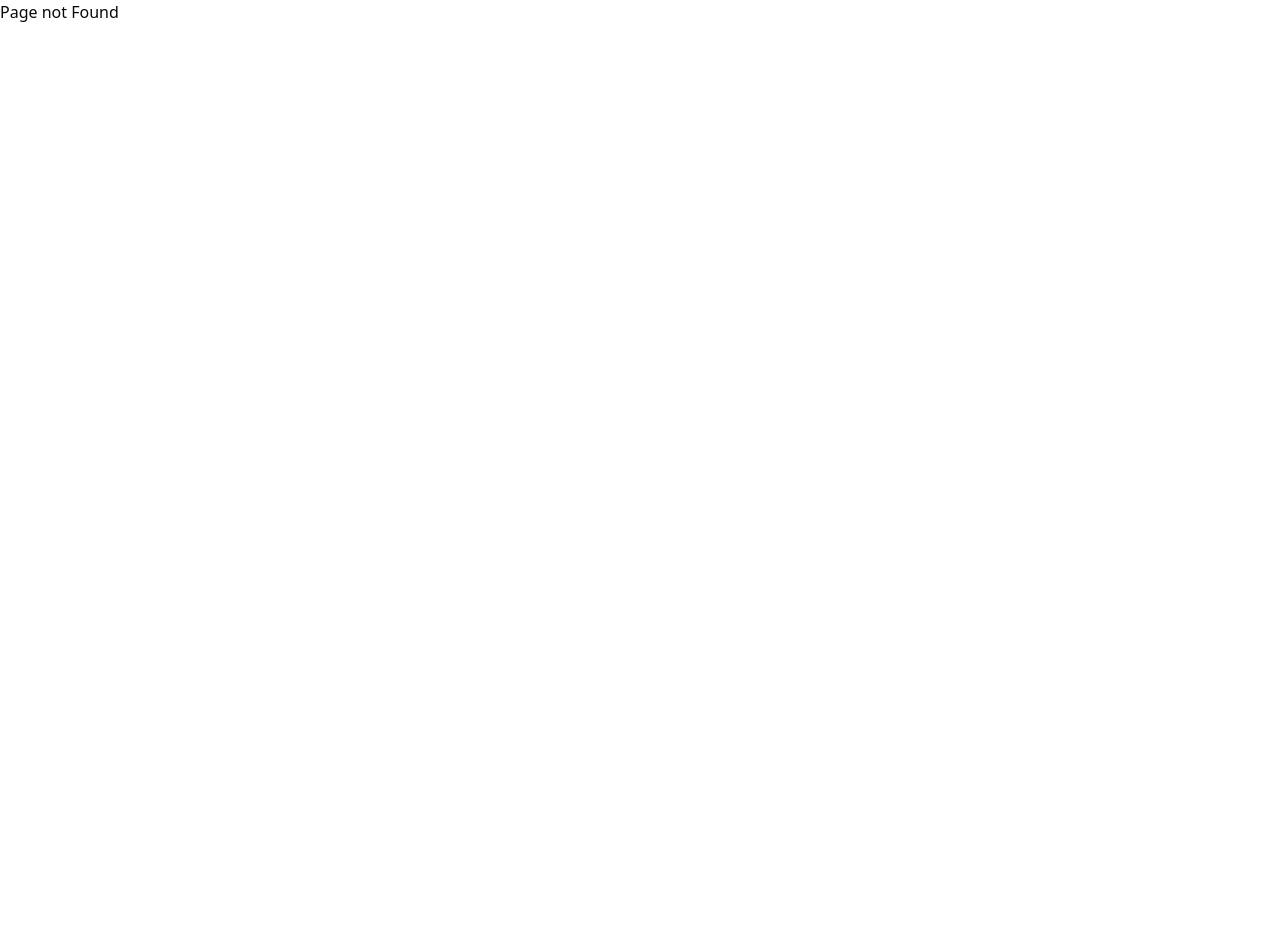
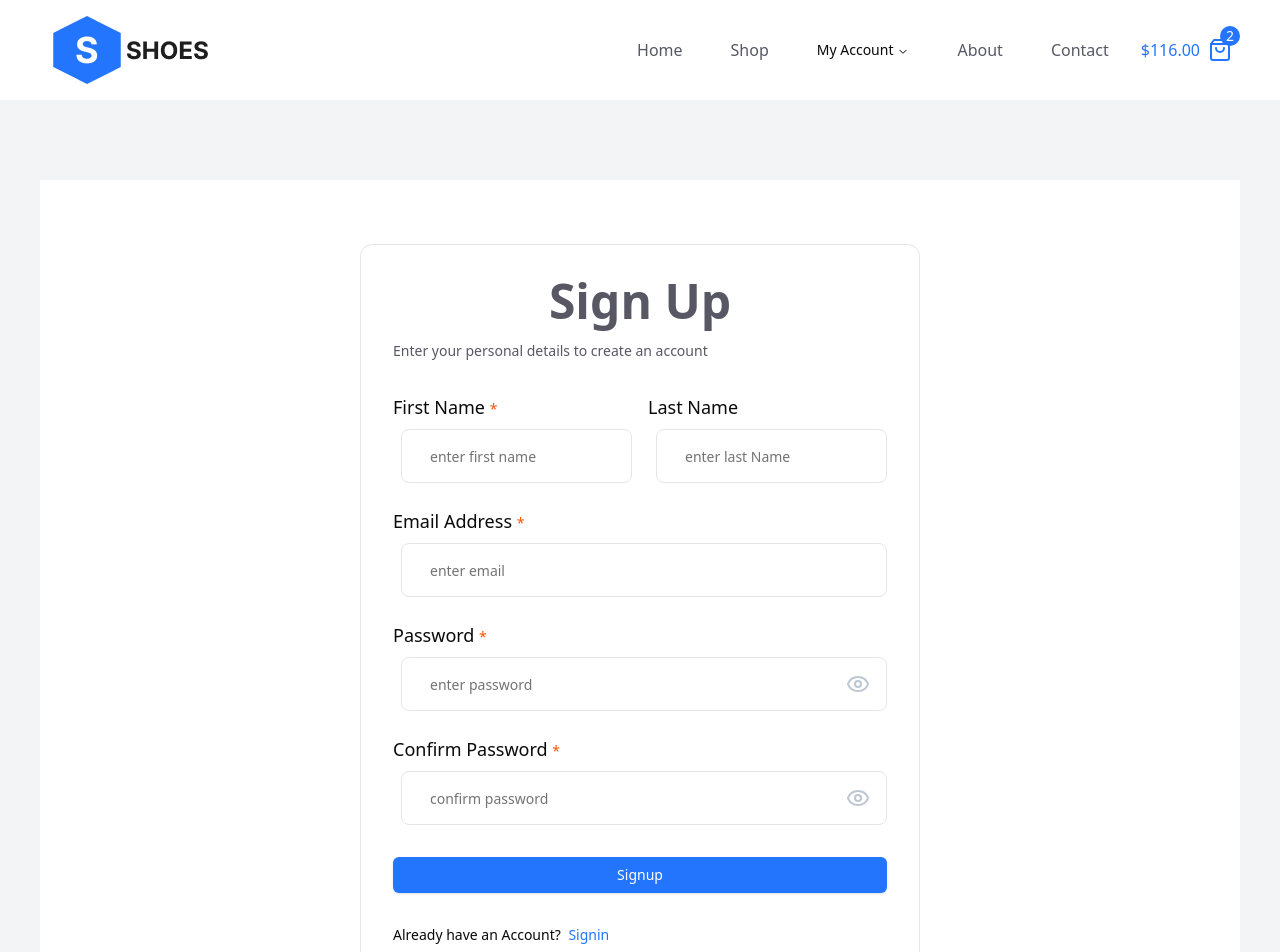
Before and after one commit to baliddeki/ovo-frontend, a React (Vite) app: page /signup in a window 1280 px wide. Before the commit this address had no page. Shown: the top 952 px of the page. Before the commit the page ends 800 px from the top, so only its background shows below. Built offline with nearby package versions, Linux system fonts and the light colour scheme.

Commit message:
fixed auth pages

```diff
--- a/src/App.tsx
+++ b/src/App.tsx
@@ -43,6 +43,8 @@ function App() {
              <Route path={"product/:productId"} element={<UserProduct />}/>
              <Route path={"contact"} element={<Contact />}/>
              <Route path={"cart"} element={<Cart/>}/>
+             <Route path={"signin"} element={<SignIn />}/>
+             <Route path={"signup"} element={<SignUp />}/>
          </Route>
          <Route path={"/admin"} element={<Admin />}>
              <Route index element={<AdminHome />}/>
--- a/src/components/user-components/UserHeader.tsx
+++ b/src/components/user-components/UserHeader.tsx
@@ -12,6 +12,7 @@ import {
     NavigationMenuList,
     NavigationMenuTrigger,
 } from "@/components/ui/navigation-menu"
+import {FaChevronRight} from "react-icons/fa";
 
 
 const UserHeader = ()=>{
@@ -99,14 +100,14 @@ const UserHeader = ()=>{
                     </Link>
 
                     <ul className={"group"}>
-                        <li onClick={()=>handleActiveBar("my-account")} >
+                        <li onClick={()=>handleActiveBar("my-account")} className={'flex items-center justify-between gap-4 group'}>
                             <Link
                                 to={'/account-details'}
-                                className={`${activeBar === "my-account" || path === "/my-account" ? "text-green-5 " : "text-blue-5"} hover:text-green-5 `}
+                                className={`${activeBar === "my-account" || path === "/my-account" ? "text-green-5 " : "text-blue-5"} group-hover:text-green-5 `}
                             >
                                 My Account
                             </Link>
-
+                            <FaChevronRight className={'group-hover:text-green-5 text-blue-5 group-hover:rotate-90 duration-300'}/>
                         </li>
                         <ul className={"max-h-0 overflow-hidden group-hover:max-h-[14rem] ml-4 duration-300"}>
                             <div className={'py-2 vertical-spacing gap-2'}>
--- a/src/pages/auth/sign-in.tsx
+++ b/src/pages/auth/sign-in.tsx
@@ -23,11 +23,14 @@ const SignIn = ()=>{
     }
     return (
         <>
-            <div className={"max-w-[35rem] w-full p-8 vertical-spacing bg-white rounded-xl shadow-lg shadow-gray-200 mx-auto"}>
-                <h3 className={"text-2xl font-bold"}>Login to account</h3>
+            <div className={"md:min-h-[calc(100vh-6.25rem)] w-screen pb-16 section inline-padding flex flex-col bg-[#F2F4F6]"}>
+                <div className={"bg-white max-w-[75rem] w-full p-6 md:p-16 mx-auto mt-16"}>
+                    <div className={"max-w-[35rem] w-full p-8 vertical-spacing bg-white rounded-xl border mx-auto"}>
+                        <h3 className={"text-2xl md:text-5xl font-extrabold md:text-center text-gray-8"}>Sign in</h3>
                         <p className={"text-gray-8 text-sm"}>Enter your email and password to login</p>
                         <Form {...form}>
-                    <form onSubmit={form.handleSubmit(submitForm)} className={"w-full vertical-spacing gap-6 mt-4"}>
+                            <form onSubmit={form.handleSubmit(submitForm)}
+                                  className={"w-full vertical-spacing gap-6 mt-4"}>
                                 <FormField
                                     control={form.control}
                                     name={"email"}
@@ -70,9 +73,12 @@ const SignIn = ()=>{
                                                         className={"outline-none border-none ring-0 shadow-none bg-none focus-visible:ring-0"}
                                                     />
                                                     {
-                                                showPassword ? <button type={"button"} onClick={handleShowPassword}><LuEyeOff
+                                                        showPassword ?
+                                                            <button type={"button"} onClick={handleShowPassword}>
+                                                                <LuEyeOff
                                                                     className={"text-2xl text-gray-3"}/></button> :
-                                                    <button type={"button"} onClick={handleShowPassword}><LuEye className={"text-2xl text-gray-3"}/>
+                                                            <button type={"button"} onClick={handleShowPassword}><LuEye
+                                                                className={"text-2xl text-gray-3"}/>
                                                             </button>
                                                     }
                                                 </div>
@@ -93,14 +99,20 @@ const SignIn = ()=>{
                                             Keep me signed in
                                         </label>
                                     </div>
-                            <Link to={"/auth/password-reset"} className={"text-sm text-blue-5"}>Forgot Password?</Link>
+                                    <Link to={"/auth/password-reset"} className={"text-sm text-blue-5"}>Forgot
+                                        Password?</Link>
                                 </div>
                             </form>
 
-                    <Button className={"bg-blue-5 text-white mt-4 hover:bg-blue-400 duration-300"}>Signin</Button>
+                            <Button
+                                className={"bg-blue-5 text-white mt-4 hover:bg-blue-400 duration-300"}>Signin</Button>
                         </Form>
                         <div className={"mt-4"}>
-                    <p className={"text-sm"}>You do not have an account yet? <Link to={"/auth/signup"} className={"ml-1 text-blue-5"}>Signup</Link></p>
+                            <p className={"text-sm"}>You do not have an account yet? <Link to={"/auth/signup"}
+                                                                                           className={"ml-1 text-blue-5"}>Signup</Link>
+                            </p>
+                        </div>
+                    </div>
                 </div>
             </div>
         </>
--- a/src/pages/auth/sign-up.tsx
+++ b/src/pages/auth/sign-up.tsx
@@ -25,8 +25,11 @@ const SignUp = ()=>{
     }
     return (
     <>
-            <div className={"max-w-[35rem] w-full p-8 vertical-spacing bg-white rounded-xl shadow-lg shadow-gray-200 mx-auto"}>
-                <h3 className={"text-2xl font-bold"}>Create an account</h3>
+        <div className={"md:min-h-[calc(100vh-6.25rem)] w-screen pb-16 section inline-padding flex flex-col bg-[#F2F4F6]"}>
+            <div className={"bg-white max-w-[75rem] w-full p-6 md:p-16 mx-auto mt-16"}>
+                <div
+                    className={"max-w-[35rem] w-full p-8 vertical-spacing bg-white rounded-xl border shadow-gray-200 mx-auto"}>
+                    <h3 className={"text-2xl md:text-5xl font-extrabold md:text-center text-gray-8"}>Sign Up</h3>
                     <p className={"text-gray-8 text-sm"}>Enter your personal details to create an account</p>
                     <Form {...form}>
                         <form onSubmit={form.handleSubmit(submitForm)} className={"w-full vertical-spacing mt-4 gap-6"}>
@@ -36,7 +39,8 @@ const SignUp = ()=>{
                                     name={"firstName"}
                                     render={({field}) => (
                                         <FormItem>
-                                        <FormLabel className={"text-lg"}>First Name <span className={"text-sm text-orange-5"}>*</span>
+                                            <FormLabel className={"text-lg"}>First Name <span
+                                                className={"text-sm text-orange-5"}>*</span>
                                             </FormLabel>
                                             <FormControl>
                                                 <div className={"md:ml-2 border-[1px] rounded-lg px-4 py-2"}>
@@ -81,7 +85,8 @@ const SignUp = ()=>{
                                 name={"email"}
                                 render={({field}) => (
                                     <FormItem>
-                                    <FormLabel className={"text-lg"}>Email Address <span className={"text-sm text-orange-5"}>*</span>
+                                        <FormLabel className={"text-lg"}>Email Address <span
+                                            className={"text-sm text-orange-5"}>*</span>
                                         </FormLabel>
                                         <FormControl>
                                             <div className={"md:ml-2 border-[1px] rounded-lg px-4 py-2"}>
@@ -104,7 +109,8 @@ const SignUp = ()=>{
                                 name={"password"}
                                 render={({field}) => (
                                     <FormItem>
-                                    <FormLabel className={"text-lg"}>Password <span className={"text-sm text-orange-5"}>*</span>
+                                        <FormLabel className={"text-lg"}>Password <span
+                                            className={"text-sm text-orange-5"}>*</span>
                                         </FormLabel>
                                         <FormControl>
                                             <div
@@ -116,9 +122,11 @@ const SignUp = ()=>{
                                                     className={"outline-none border-none ring-0 shadow-none bg-none focus-visible:ring-0"}
                                                 />
                                                 {
-                                                showPassword ? <button type={"button"} onClick={handleShowPassword}><LuEyeOff
+                                                    showPassword ?
+                                                        <button type={"button"} onClick={handleShowPassword}><LuEyeOff
                                                             className={"text-2xl text-gray-3"}/></button> :
-                                                    <button type={"button"} onClick={handleShowPassword}><LuEye className={"text-2xl text-gray-3"}/>
+                                                        <button type={"button"} onClick={handleShowPassword}><LuEye
+                                                            className={"text-2xl text-gray-3"}/>
                                                         </button>
                                                 }
                                             </div>
@@ -134,7 +142,8 @@ const SignUp = ()=>{
                                 name={"confirmPassword"}
                                 render={({field}) => (
                                     <FormItem>
-                                    <FormLabel className={"text-lg"}>Confirm Password <span className={"text-sm text-orange-5"}>*</span>
+                                        <FormLabel className={"text-lg"}>Confirm Password <span
+                                            className={"text-sm text-orange-5"}>*</span>
                                         </FormLabel>
                                         <FormControl>
                                             <div
@@ -146,9 +155,11 @@ const SignUp = ()=>{
                                                     className={"outline-none border-none ring-0 shadow-none bg-none focus-visible:ring-0"}
                                                 />
                                                 {
-                                                showPassword ? <button type={"button"} onClick={handleShowPassword}><LuEyeOff
+                                                    showPassword ?
+                                                        <button type={"button"} onClick={handleShowPassword}><LuEyeOff
                                                             className={"text-2xl text-gray-3"}/></button> :
-                                                    <button type={"button"} onClick={handleShowPassword}><LuEye className={"text-2xl text-gray-3"}/>
+                                                        <button type={"button"} onClick={handleShowPassword}><LuEye
+                                                            className={"text-2xl text-gray-3"}/>
                                                         </button>
                                                 }
                                             </div>
@@ -164,7 +175,11 @@ const SignUp = ()=>{
                         <Button className={"bg-blue-5 text-white mt-4 hover:bg-blue-400 duration-300"}>Signup</Button>
                     </Form>
                     <div className={"mt-4"}>
-                    <p className={"text-sm"}>Already have an Account? <Link to={"/auth/signin"} className={"ml-1 text-blue-5"}>Signin</Link></p>
+                        <p className={"text-sm"}>Already have an Account? <Link to={"/auth/signin"}
+                                                                                className={"ml-1 text-blue-5"}>Signin</Link>
+                        </p>
+                    </div>
+                </div>
             </div>
         </div>
     </>
--- a/src/pages/user-pages/user-home.tsx
+++ b/src/pages/user-pages/user-home.tsx
@@ -25,7 +25,7 @@ const UserHome = ()=>{
         <>
             <div>
                 {/*hero section*/}
-                <div className={"md:h-[calc(100vh-6.25rem)] w-screen pb-16 section inline-padding flex flex-col"}
+                <div className={"md:min-h-[calc(100vh-6.25rem)] w-screen pb-16 section inline-padding flex flex-col"}
                      style={backgroundImage}>
                     <div className={"p-4 mt-16"}>
                         <h2 className={"text-5xl sm:text-7xl lg:text-9xl w-fit font-extrabold mx-auto text-white text-shadow"}>AIR
```
Lines whose indentation alone changed are shown as unchanged.
